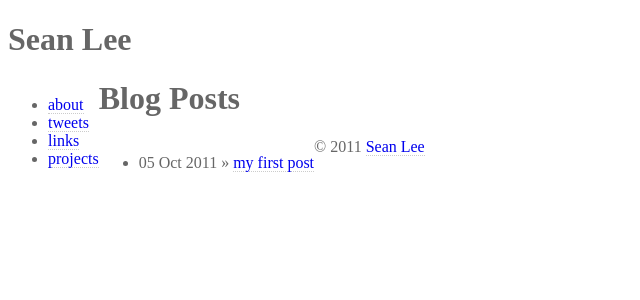
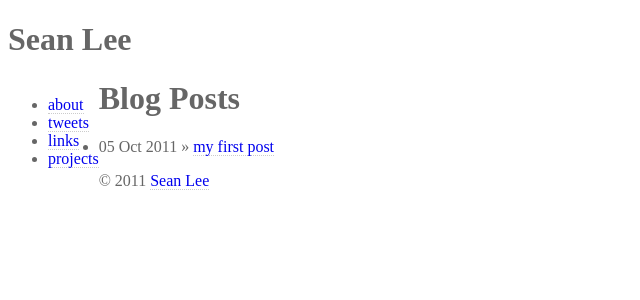
Before and after one commit to lisongx/notimportant.org, a Jekyll site: the page built from index.html, in a window 1280 px wide. Shown: the top 300 px of the page, without its empty margins (0-640 px from the left). Built offline with Jekyll 4.4.1, drawn with Linux system fonts in a browser that asks for light colours.

Commit message:
change a css selector

```diff
--- a/css/style.css
+++ b/css/style.css
@@ -1,7 +1,7 @@
 body {
     color: #666;
 }
-ul {
+header ul {
     float: left;
 }
 a:link {
```
